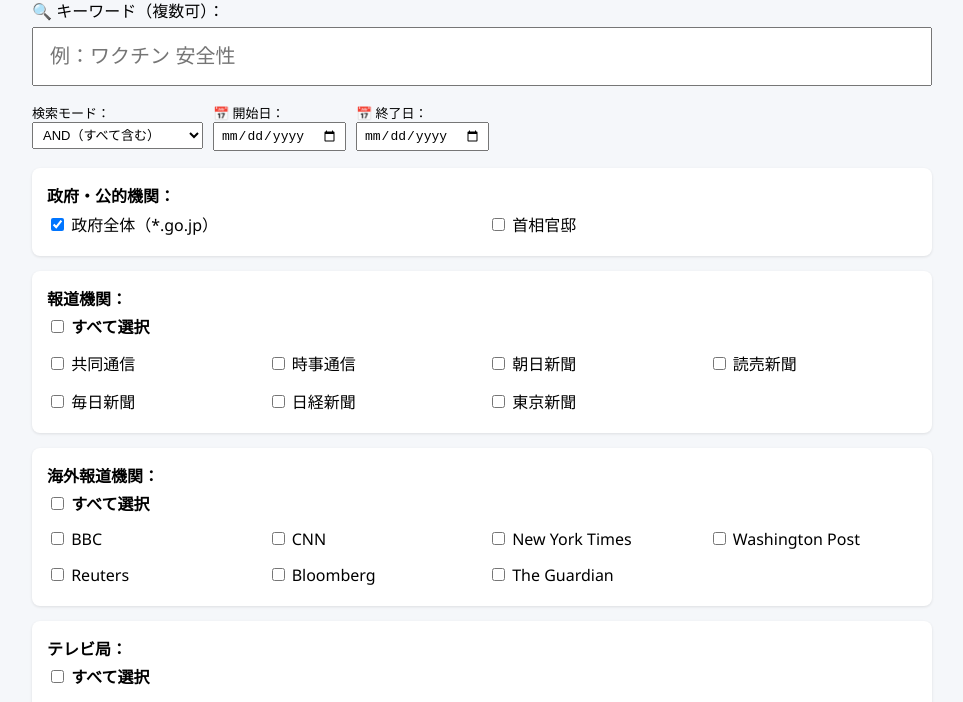
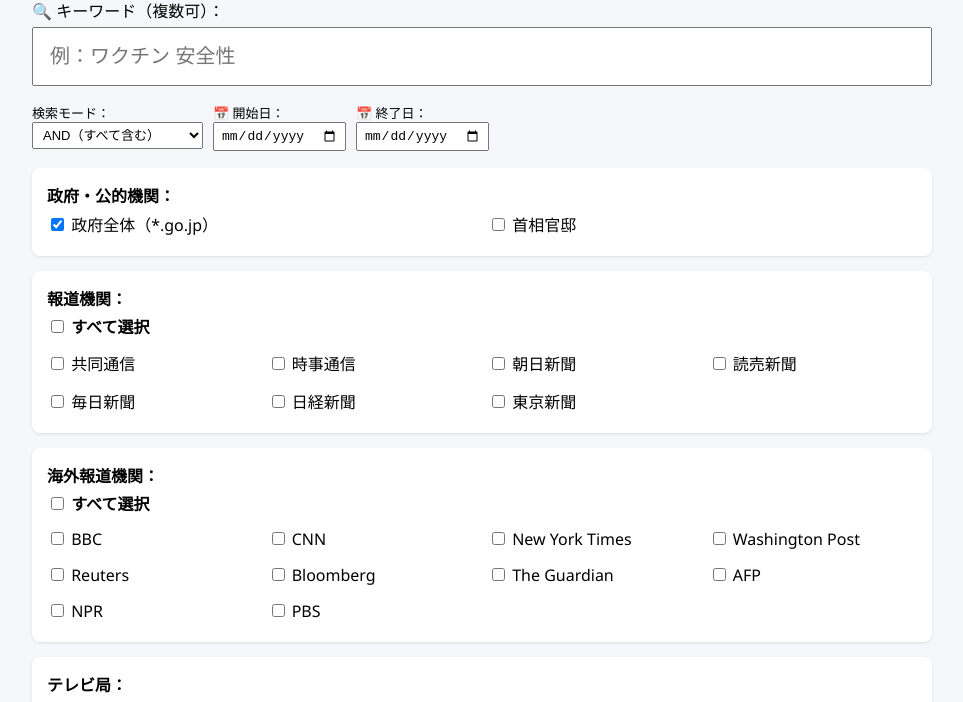
Before and after one commit to Shunk0322/info-search, a plain HTML site: page index.html in a window 1280 px wide. Shown: the part 97-799 px from the top of the page, without its empty margins (158-1121 px from the left). Drawn offline with Linux system fonts and the light colour scheme.

Commit message:
Update index.html

```diff
--- a/index.html
+++ b/index.html
@@ -143,8 +143,12 @@
     <label><input type="checkbox" value="site:reuters.com" class="intl"> Reuters</label>
     <label><input type="checkbox" value="site:bloomberg.com" class="intl"> Bloomberg</label>
     <label><input type="checkbox" value="site:theguardian.com" class="intl"> The Guardian</label>
+    <label><input type="checkbox" value="site:afp.com" class="intl"> AFP</label>
+    <label><input type="checkbox" value="site:npr.org" class="intl"> NPR</label>
+    <label><input type="checkbox" value="site:pbs.org" class="intl"> PBS</label>
   </div>
 </div>
+
 
   <div class="section">
     <strong>テレビ局：</strong>
```
Lines whose indentation alone changed are shown as unchanged.
